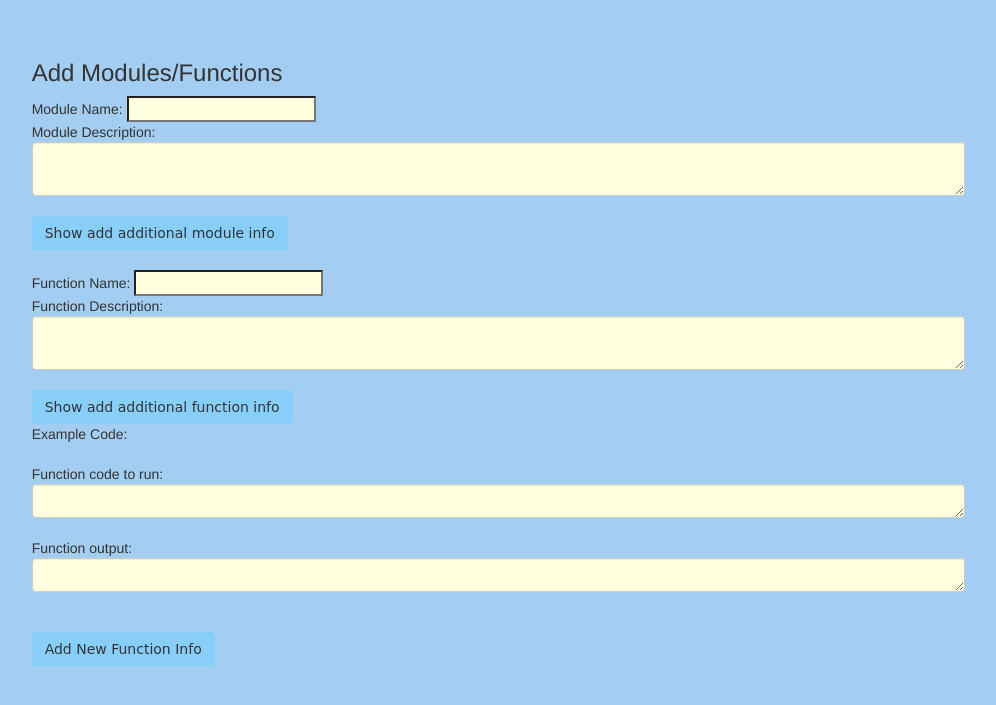
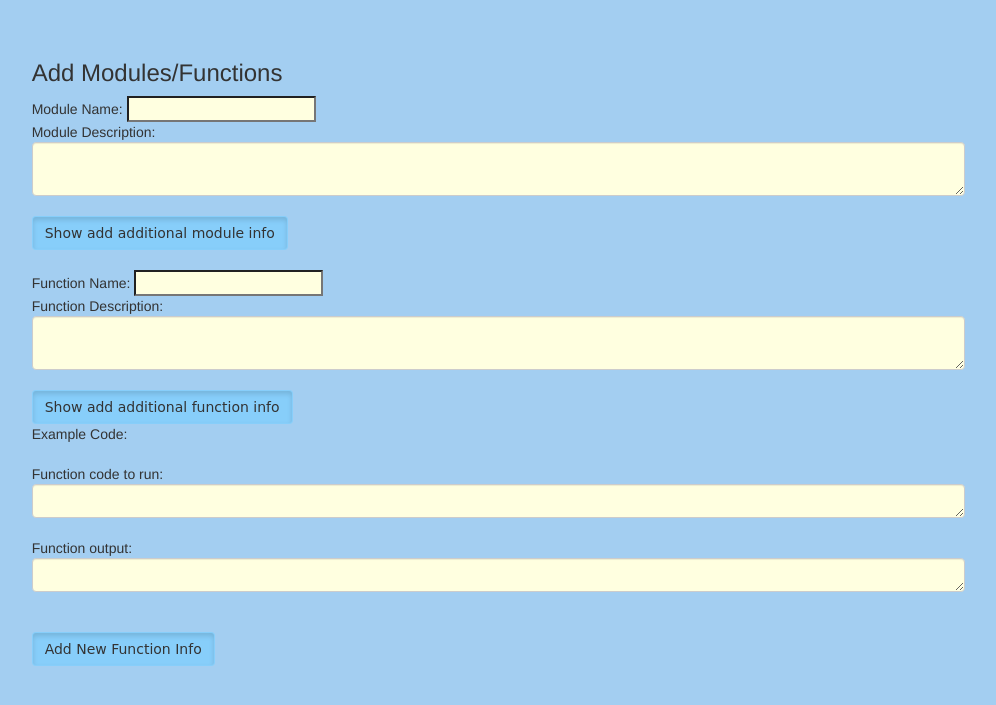
Before and after one commit to gkchan/PyQuizBase, a Flask app: template templates/add_modules.html in a window 1280 px wide. Shown: the part 50-755 px from the top of the page, without its empty margins (90-1086 px from the left). Run offline with Flask 2, Linux system fonts and the light colour scheme; the template is opened without the code that fills it, so the values that code supplies are empty; some libraries are stand-ins or nearby versions.

Commit message:
Add active class to buttons on form

```diff
--- a/templates/add_modules.html
+++ b/templates/add_modules.html
@@ -10,8 +10,8 @@
       Module Description: <textarea name="mdesc" class="form-control textbox" rows="2" style="width:90%"></textarea>
       <br>
 
-      <div id="showmod" class="addm btn">Show add additional module info</div>
-      <div id="hidemod" class="addm btn">Hide add additional module info</div>
+      <div id="showmod" class="active addm btn">Show add additional module info</div>
+      <div id="hidemod" class="active addm btn">Hide add additional module info</div>
 
       <div id="maddinfo">Module Additional Info: <textarea name="maddinfo" class="form-control textbox" style="width:90%"></textarea></div>
       <br><br>
@@ -19,8 +19,8 @@
       Function Name: <input type="text" name="fname" class="textbox"><br>
       Function Description: <textarea name="fdesc" class="form-control textbox" rows="2" style="width:90%"></textarea><br>
 
-      <div id="showfunc" class="addf btn">Show add additional function info</div>
-      <div id="hidefunc" class="addf btn">Hide add additional function info</div>
+      <div id="showfunc" class="addf btn active">Show add additional function info</div>
+      <div id="hidefunc" class="addf btn active">Hide add additional function info</div>
 
       <div id="faddinfo">Function Additional Info: <textarea name="faddinfo" class="form-control textbox" style="width:90%"></textarea></div><br>
 
@@ -28,7 +28,7 @@
       Example Code:<br><br>
       Function code to run: <textarea name="samplecode" class="form-control textbox" rows="1" style="width:90%"></textarea><br>
       Function output: <textarea name="output" class="form-control textbox" rows="1" style="width:90%"></textarea><br><br>
-      <input type="submit" value="Add New Function Info" class="btn">
+      <input type="submit" value="Add New Function Info" class="btn active">
 
     </form>
 
```
